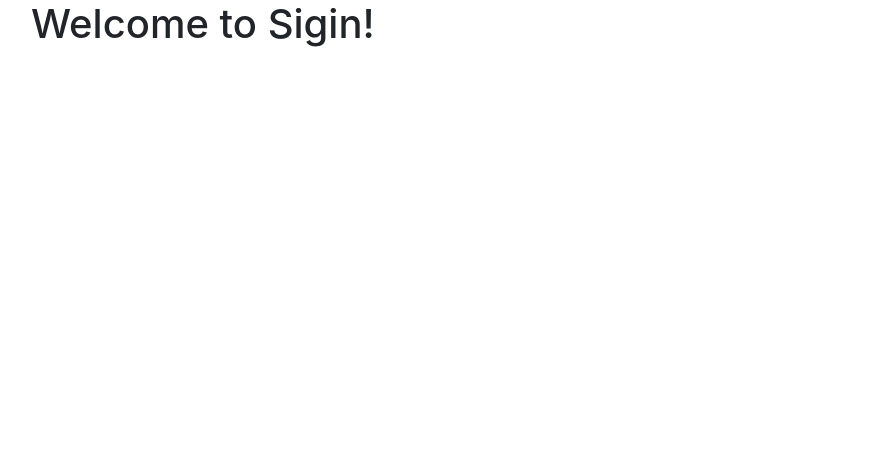
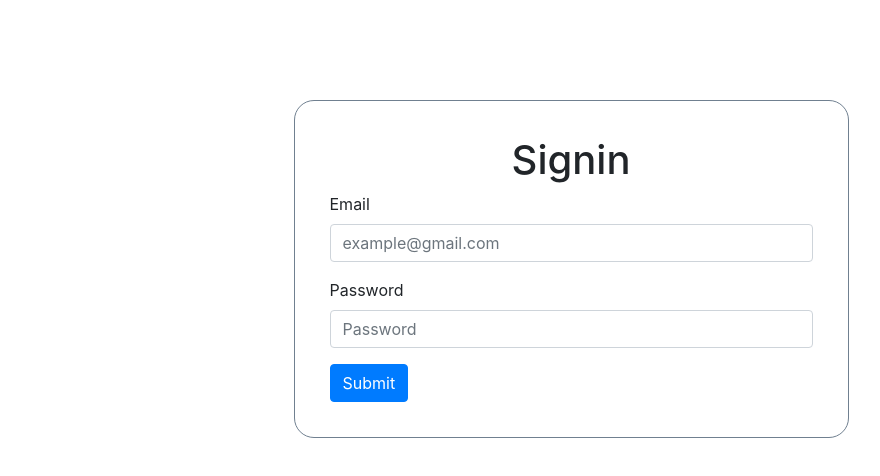
Before and after one commit to manojnaidu619/vue-authentication, a Vue app: page /signin in a window 1280 px wide. Shown: the top 476 px of the page, without its empty margins (69-949 px from the left). Built offline with nearby package versions, Linux system fonts and the light colour scheme.

Commit message:
Added Sigin form

```diff
--- a/src/components/SignIn.vue
+++ b/src/components/SignIn.vue
@@ -1,6 +1,21 @@
 <template lang="html">
   <div class="container">
-    <h1>Welcome to Sigin!</h1>
+    <div class="row justify-content-center">
+      <div class="col-sm-4 col-md-6 form-box">
+          <h1 class="text-center">Signin</h1>
+        <form>
+          <div class="form-group">
+            <label for="exampleInputEmail1">Email</label>
+            <input type="email" class="form-control" id="exampleInputEmail1" aria-describedby="emailHelp" placeholder="example@gmail.com">
+          </div>
+          <div class="form-group">
+            <label for="exampleInputPassword1">Password</label>
+            <input type="password" class="form-control" id="exampleInputPassword1" placeholder="Password">
+          </div>
+          <button type="submit" class="btn btn-primary">Submit</button>
+        </form>
+      </div>
+    </div>
   </div>
 </template>
 
@@ -10,4 +25,12 @@ export default {
 </script>
 
 <style lang="css" scoped>
+  .container{
+    margin-top: 100px;
+  }
+  .form-box{
+    border: 1px solid slategrey;
+    border-radius: 20px;
+    padding: 35px;
+  }
 </style>
```
